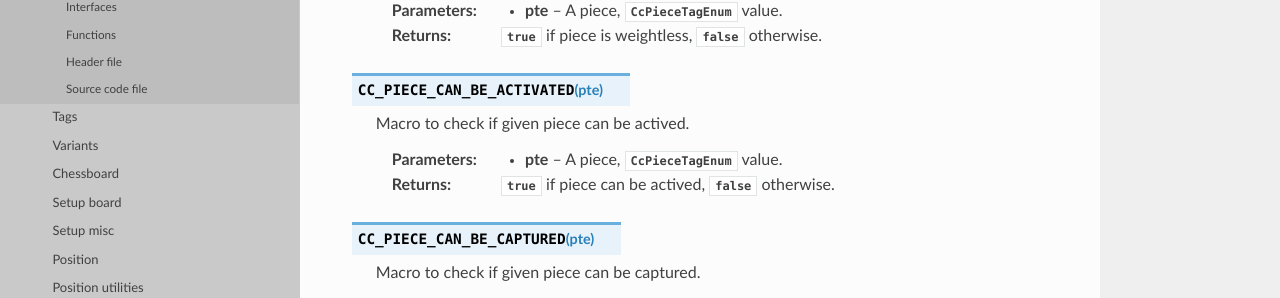
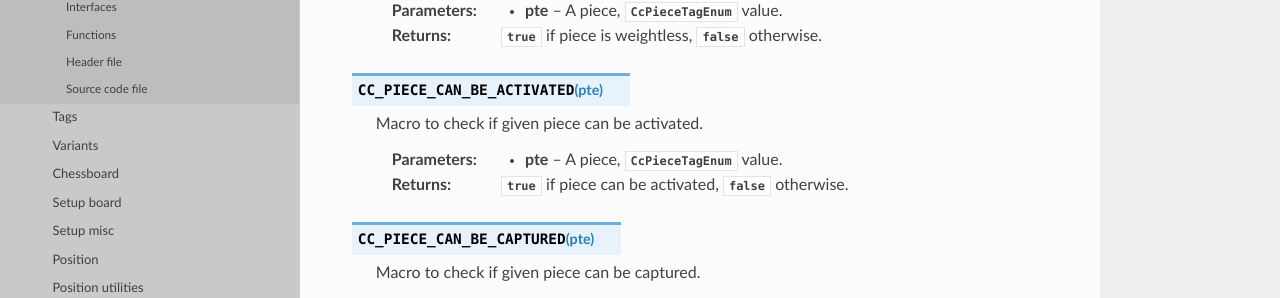
Before and after one commit to mmlacak/crochess, a Sphinx documentation site: the page built from docs/source/libcc/ccpiece.rst, in a window 1280 px wide and 900 px high, scrolled down 8944 px. Shown: the part 144-442 px from the top of the window. Built offline with Sphinx 7.4.7 and the Read the Docs theme 3.1.0, drawn with Linux system fonts in a browser that asks for light colours.

Commit message:
Fixed _expected_activation() + docs.

```diff
--- a/docs/source/conf.py
+++ b/docs/source/conf.py
@@ -26,10 +26,10 @@ copyright = '2021, Mario Mlačak'
 author = 'Mario Mlačak'
 
 # The short X.Y version
-version = "0.0.1.367:1546+20251129.064441"   # docs-new-lib-short-version-major-minor-feature-commit+meta~breaks-place-marker
+version = "0.0.1.368:1547+20251130.060223"   # docs-new-lib-short-version-major-minor-feature-commit+meta~breaks-place-marker
 
 # The full version, including alpha/beta/rc tags
-release = "0.0.1.367:1546+20251129.064441"   # docs-new-lib-full-version-major-minor-feature-commit+meta~breaks-place-marker
+release = "0.0.1.368:1547+20251130.060223"   # docs-new-lib-full-version-major-minor-feature-commit+meta~breaks-place-marker
 
 
 # -- General configuration ---------------------------------------------------
--- a/docs/source/libcc/ccpiece.rst
+++ b/docs/source/libcc/ccpiece.rst
@@ -456,10 +456,10 @@ Features
 
 .. c:macro:: CC_PIECE_CAN_BE_ACTIVATED(pte)
 
-    Macro to check if given piece can be actived.
+    Macro to check if given piece can be activated.
 
     :param pte: A piece, :c:type:`CcPieceTagEnum` value.
-    :returns: :c:data:`true` if piece can be actived, :c:data:`false` otherwise.
+    :returns: :c:data:`true` if piece can be activated, :c:data:`false` otherwise.
 
 .. c:macro:: CC_PIECE_CAN_BE_CAPTURED(pte)
 
```
Also changed, not shown: README.md (+2 -2 lines), 5 other files.
